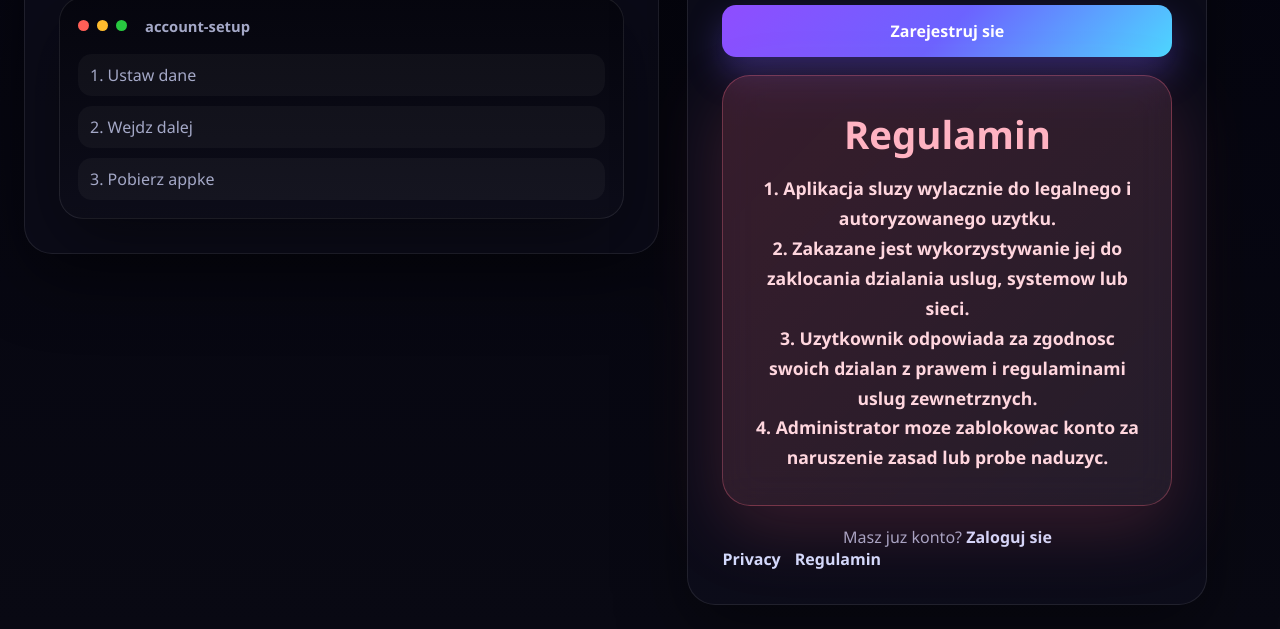
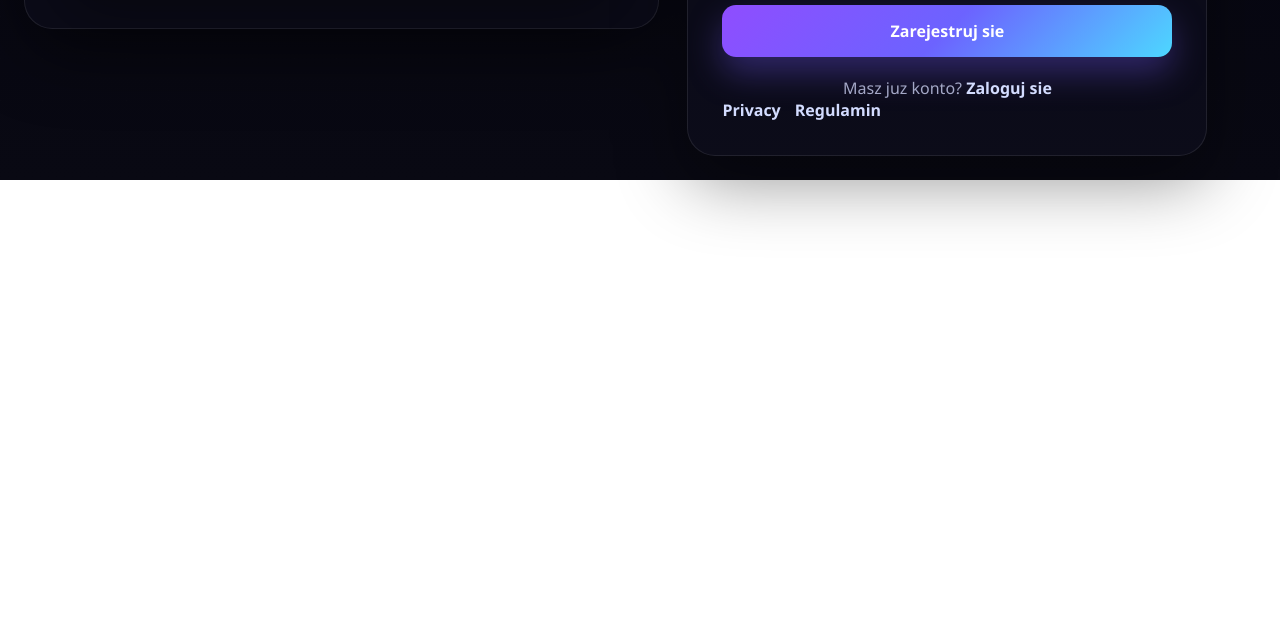
Before and after one commit to SocialTool-dos/SocialTool, a website: page register.html in a window 1280 px wide. Shown: the part 698-1327 px from the top of the page. After the commit the page ends 878 px from the top, so only its background shows below. Drawn offline with Linux system fonts and the light colour scheme.

Commit message:
Update register.html

```diff
--- a/register.html
+++ b/register.html
@@ -68,14 +68,6 @@
                         <button type="submit">Zarejestruj sie</button>
                     </form>
 
-                    <div class="warning-card" style="margin-top: 18px;">
-                        <h2 class="warning-title">Regulamin</h2>
-                        <p class="warning-text">1. Aplikacja sluzy wylacznie do legalnego i autoryzowanego uzytku.</p>
-                        <p class="warning-text">2. Zakazane jest wykorzystywanie jej do zaklocania dzialania uslug, systemow lub sieci.</p>
-                        <p class="warning-text">3. Uzytkownik odpowiada za zgodnosc swoich dzialan z prawem i regulaminami uslug zewnetrznych.</p>
-                        <p class="warning-text">4. Administrator moze zablokowac konto za naruszenie zasad lub probe naduzyc.</p>
-                    </div>
-
                     <div class="auth-links">
                         <p>Masz juz konto? <a href="login.html">Zaloguj sie</a></p>
                         <div class="legal-inline-links">
```
